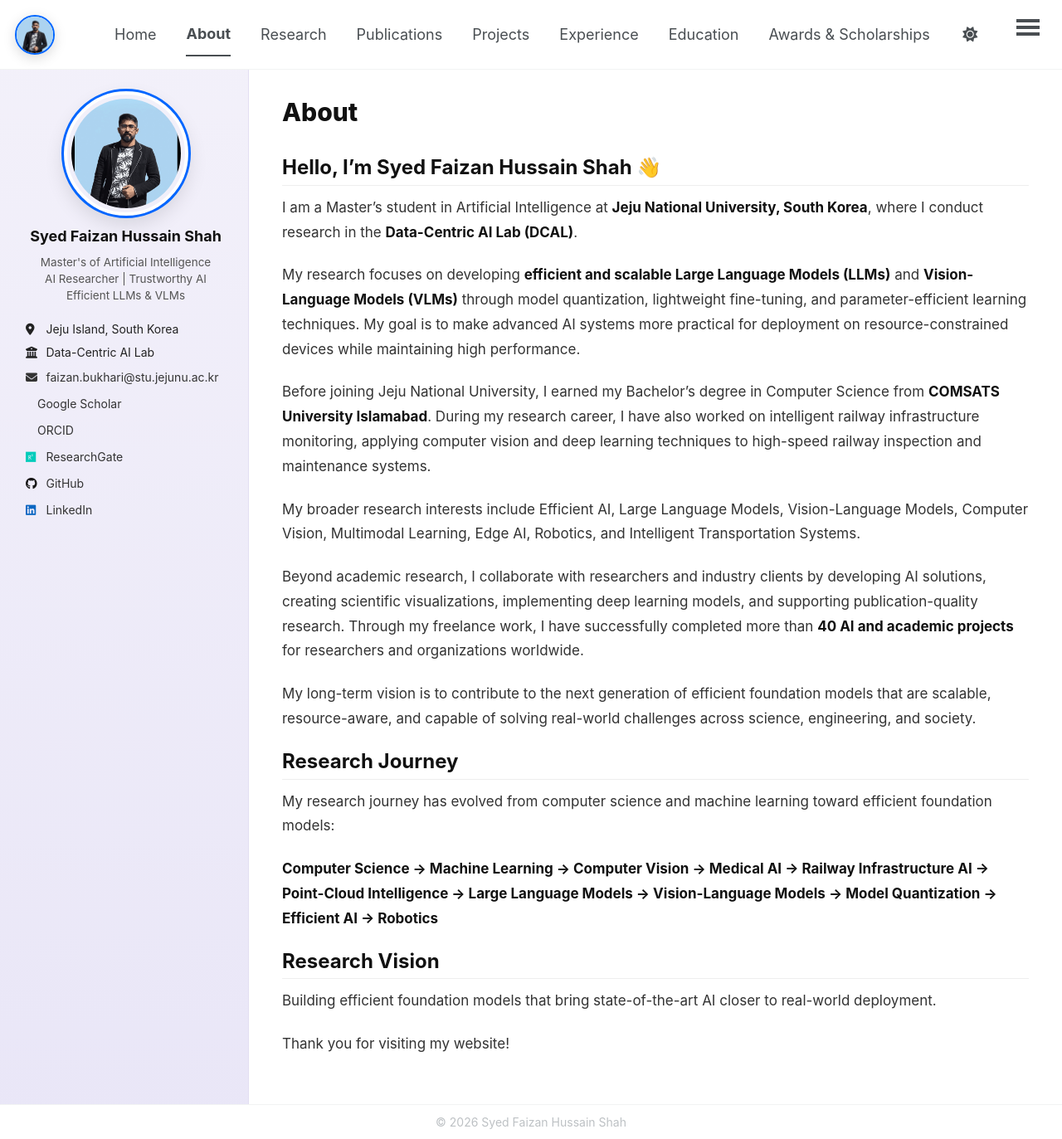
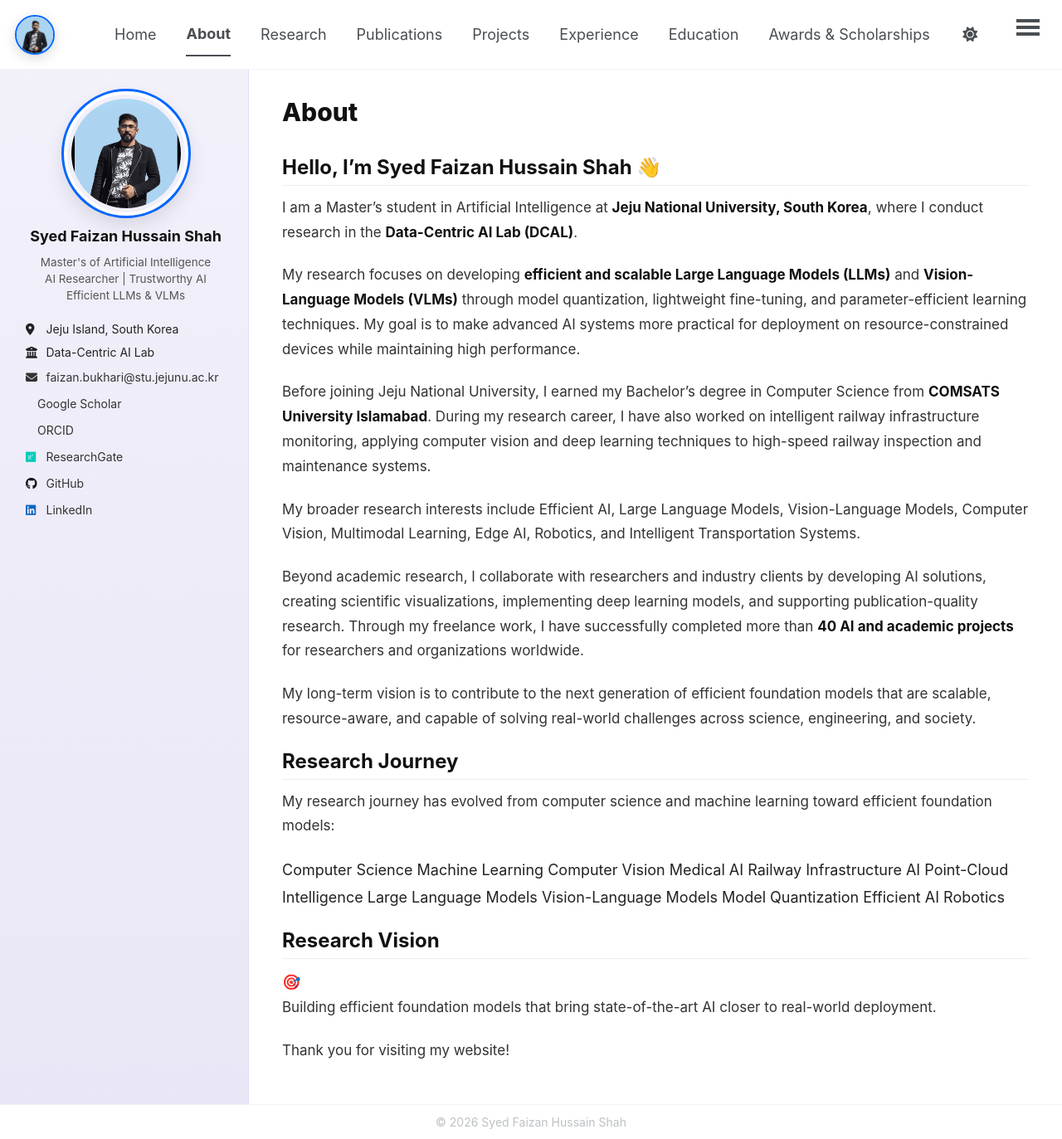
Before and after one commit to Fazi743/Fazi743.github.io, a Jekyll site: the page built from _pages/about.md, in a window 1280 px wide and 1373 px high. Shown: the whole window at 83% size. Built offline with Jekyll 4.4.1, drawn with Linux system fonts in a browser that asks for light colours; a style sheet for code colours, icons or effects is not loaded.

Commit message:
Update about.md

```diff
--- a/_pages/about.md
+++ b/_pages/about.md
@@ -23,9 +23,25 @@
 
 My research journey has evolved from computer science and machine learning toward efficient foundation models:
 
-**Computer Science → Machine Learning → Computer Vision → Medical AI → Railway Infrastructure AI → Point-Cloud Intelligence → Large Language Models → Vision-Language Models → Model Quantization → Efficient AI → Robotics**
+<div class="journey">
+  <span class="step">Computer Science</span>
+  <span class="step">Machine Learning</span>
+  <span class="step">Computer Vision</span>
+  <span class="step">Medical AI</span>
+  <span class="step">Railway Infrastructure AI</span>
+  <span class="step">Point-Cloud Intelligence</span>
+  <span class="step">Large Language Models</span>
+  <span class="step">Vision-Language Models</span>
+  <span class="step">Model Quantization</span>
+  <span class="step">Efficient AI</span>
+  <span class="step step--now">Robotics</span>
+</div>
 
 ## Research Vision
-Building efficient foundation models that bring state-of-the-art AI closer to real-world deployment.
+
+<div class="vision">
+  <div class="vision-icon">🎯</div>
+  <p>Building efficient foundation models that bring state-of-the-art AI closer to real-world deployment.</p>
+</div>
 
 Thank you for visiting my website!
```
